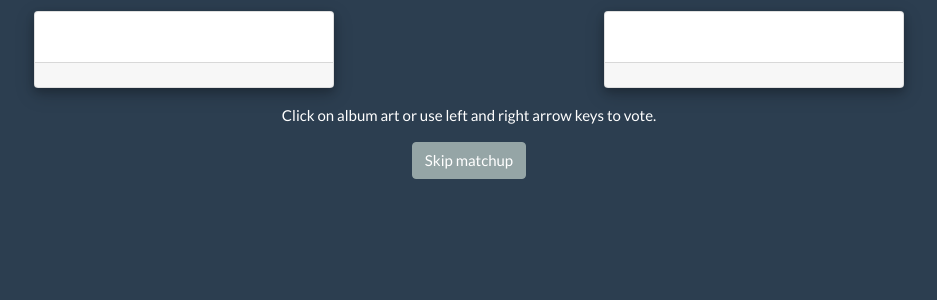
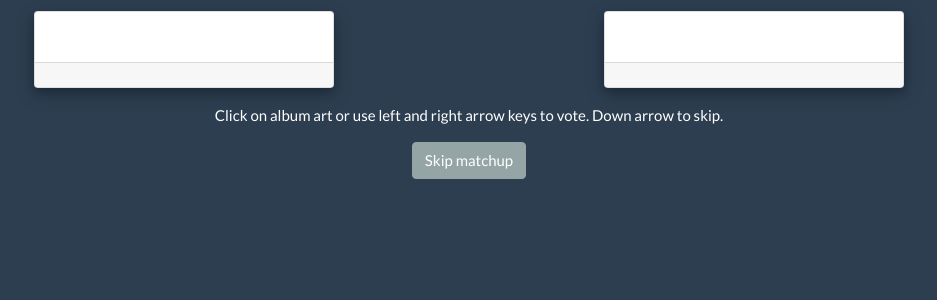
Before and after one commit to livingag/songmash, a Flask app: template templates/voting.html in a window 1280 px wide. Shown: the part 168-468 px from the top of the page, without its empty margins (171-1108 px from the left). Run offline with Flask 2, Linux system fonts and the light colour scheme; the template is opened without the code that fills it, so the values that code supplies are empty; some libraries are stand-ins or nearby versions.

Commit message:
down arrow to skip voting matchup

```diff
--- a/templates/home.html
+++ b/templates/home.html
@@ -20,9 +20,9 @@ display: block;
                 <button class="btn btn-secondary my-2 my-sm-0" type="submit" onclick="loading();">Search</button>
             </form>
             <p></p>
-            {% if artlist %}
+            <!-- {% if artlist %}
                 <p>Try <a href="/voting/{{artlist[0].artistid}}" onclick="loading();">{{artlist[0].name}}</a>, <a href="/voting/{{artlist[1].artistid}}" onclick="loading();">{{artlist[1].name}}</a> or <a href="/voting/{{artlist[2].artistid}}" onclick="loading();">{{artlist[2].name}}</a></p>
-            {% endif %}
+            {% endif %} -->
 </div>
 {% endblock %}
 
--- a/templates/voting.html
+++ b/templates/voting.html
@@ -58,7 +58,7 @@ img {
         </div>
     </div>
     <div class="bs-docs-section clearfix" align="center">
-            <p style="color: white; text-align: center;">Click on album art or use left and right arrow keys to vote.</p>
+            <p style="color: white; text-align: center;">Click on album art or use left and right arrow keys to vote. Down arrow to skip.</p>
         <p><button class="btn btn-secondary" onclick="location.reload();">Skip matchup</button></p>
     </div>
 </div>
@@ -103,6 +103,9 @@ img {
                 location.reload();
             });
         }
+        if (e.which == 40) {
+            location.reload();
+        }
     })
 </script>
 {% endblock %}
```
